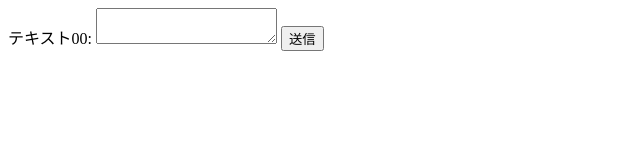
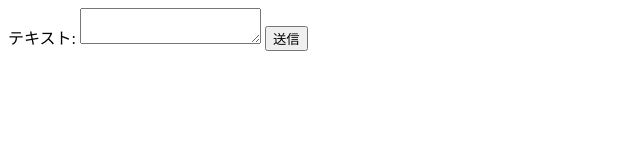
Before and after one commit to yokmr23/httpfile, a plain HTML site: page testcgi.html in a window 1280 px wide. Shown: the whole page, without its empty margins (0-640 px from the left). Drawn offline with Linux system fonts and the light colour scheme.

Commit message:
Update testcgi.html

```diff
--- a/testcgi.html
+++ b/testcgi.html
@@ -6,7 +6,7 @@
 </head>
 <body>
 	<form method="POST" action="cgi-bin/html-cgi.py>
-	<label>テキスト00:</label>
+	<label>テキスト:</label>
 	<textarea name="text"></textarea>
 
 	<button type="submit">送信</button>
```
